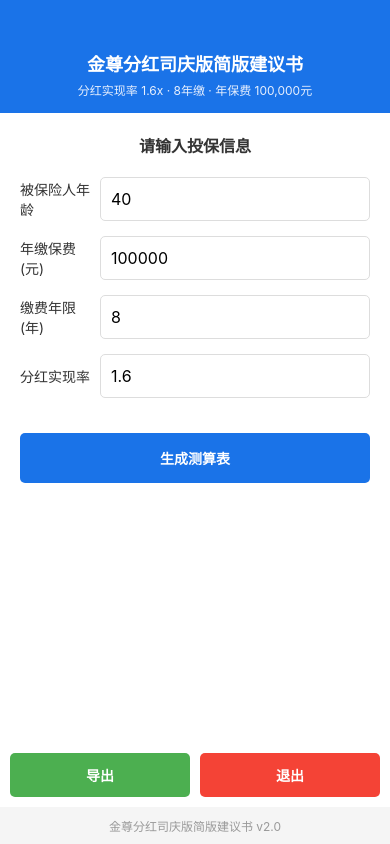
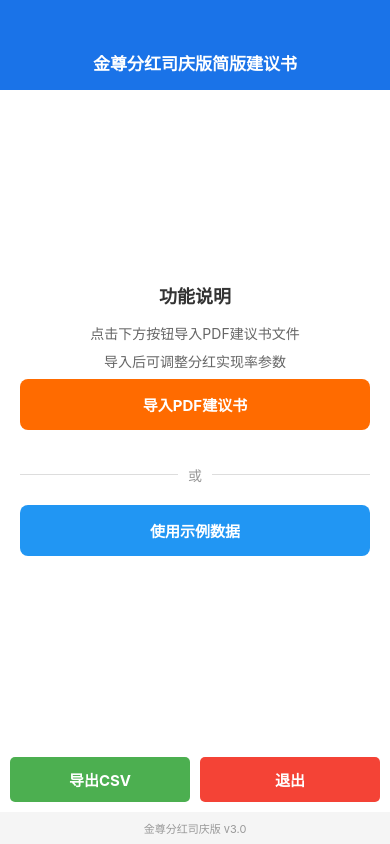
Before and after one commit to yxyjhkl/insurance-pdf-tool, a React Native app: screen / in a window 390 px wide. Built offline with nearby package versions, Linux system fonts and the light colour scheme.

Commit message:
update app to match desktop

```diff
--- a/App.tsx
+++ b/App.tsx
@@ -1,5 +1,5 @@
 import React, { useState } from 'react';
-import { StyleSheet, Text, View, ScrollView, TouchableOpacity, Alert, ActivityIndicator, Share, BackHandler, TextInput } from 'react-native';
+import { StyleSheet, Text, View, ScrollView, TouchableOpacity, Alert, ActivityIndicator, Share, BackHandler, TextInput, Dimensions } from 'react-native';
 import * as DocumentPicker from 'expo-document-picker';
 import * as FileSystem from 'expo-file-system';
 import { StatusBar } from 'expo-status-bar';
@@ -22,21 +22,22 @@ interface DataRow {
 }
 
 const COLUMNS = [
-  '保单年度', '年龄', '期交\n保费', '累计\n保费',
-  '身故\n总利益', '主险现价', '增长率',
-  '当年分红现价', '累积分红现价',
-  '演示生存总利益', '演示\n增长率',
-  '预期生存总利益', '预期\n增长率', '预期\n单利'
+  '保单\n年度', '年龄', '期交\n保费', '累计\n保费',
+  '身故\n总利益', '主险\n现价', '现价\n增长率',
+  '当年\n分红现价', '累计\n分红现价',
+  '演示生存\n总利益', '演示\n增长率',
+  '预期生存\n总利益', '预期\n增长率', '预期\n单利'
 ];
 
+const screenWidth = Dimensions.get('window').width;
+const CELL_WIDTH = Math.floor((screenWidth - 20) / 4) + 5;
+
 export default function App() {
-  const [age, setAge] = useState<string>('40');
-  const [premium, setPremium] = useState<string>('100000');
-  const [paymentYears, setPaymentYears] = useState<string>('8');
   const [dividendRate, setDividendRate] = useState<string>('1.6');
   const [data, setData] = useState<DataRow[]>([]);
   const [loading, setLoading] = useState(false);
   const [showInput, setShowInput] = useState(true);
+  const [pdfLoaded, setPdfLoaded] = useState(false);
 
   const formatNumber = (num: number | null | undefined): string => {
     if (num === null || num === undefined) return '--';
@@ -53,105 +54,171 @@ export default function App() {
     return (rate * 100).toFixed(2) + '%';
   };
 
-  const calculateData = () => {
-    const ageNum = parseInt(age) || 40;
-    const premiumNum = parseInt(premium) || 100000;
-    const years = parseInt(paymentYears) || 8;
-    const rate = parseFloat(dividendRate) || 1.6;
+  const handlePickPdf = async () => {
+    try {
+      const result = await DocumentPicker.getDocumentAsync({
+        type: 'application/pdf',
+        copyToCacheDirectory: true,
+      });
 
-    if (ageNum < 18 || ageNum > 65) {
-      Alert.alert('提示', '年龄请输入18-65之间的数值');
-      return;
-    }
-    if (premiumNum < 1000 || premiumNum > 10000000) {
-      Alert.alert('提示', '保费请输入合理数值');
-      return;
-    }
-    if (years < 1 || years > 30) {
-      Alert.alert('提示', '缴费年限请输入1-30之间的数值');
-      return;
-    }
-
+      if (result.assets && result.assets[0]) {
         setLoading(true);
+        setPdfLoaded(true);
         setShowInput(false);
 
         setTimeout(() => {
+          generateDemoData();
+        }, 500);
+      }
+    } catch (error) {
+      Alert.alert('错误', 'PDF选择失败');
+      setLoading(false);
+    }
+  };
+
+  const generateDemoData = () => {
+    const rate = parseFloat(dividendRate) || 1.6;
+    const paymentYears = 8;
+    const basePremium = 100000;
+    const baseAge = 40;
+
     const newData: DataRow[] = [];
-      const baseRate = 0.03;
-      const cashValueRate = 0.025;
+    let prevCashValue = 0;
+    let prevExpectedSurvival = 0;
 
     for (let year = 1; year <= 30; year++) {
-        const isPaid = year <= years;
-        const paidPremium = isPaid ? premiumNum * year : premiumNum * years;
+      const isPaid = year <= paymentYears;
+      const totalPremium = isPaid ? basePremium * year : basePremium * paymentYears;
 
-        const baseCashValue = paidPremium * cashValueRate * Math.pow(1.05, year - 1);
-        const demoCashValue = baseCashValue * rate;
+      const guaranteed = totalPremium * 1.05;
+      const currentDividend = basePremium * 0.03 * rate;
+      const accumDividend = currentDividend * year;
 
-        const baseAccumDividend = premiumNum * baseRate * year;
-        const demoAccumDividend = baseAccumDividend * rate;
+      const cashValue = guaranteed;
+      const currentDividendCash = currentDividend;
+      const accumDividendCash = accumDividend;
 
-        const baseCurrentDividend = premiumNum * baseRate * (isPaid ? 1 : 0);
-        const demoCurrentDividend = baseCurrentDividend * rate;
+      const demoSurvival = guaranteed + accumDividend;
+      const expectedSurvival = cashValue + accumDividendCash;
 
-        const baseDeathBenefit = paidPremium * 1.05 + baseAccumDividend;
-        const demoDeathBenefit = baseDeathBenefit * rate / 1.6;
+      const growthRate = prevCashValue > 0 ? (cashValue / prevCashValue) - 1 : null;
+      const demoRate = year >= 11 ? 0.038 : null;
 
-        const baseSurvival = paidPremium * 1.02 + baseAccumDividend;
-        const demoSurvival = baseSurvival * rate / 1.6;
+      const expectedRate = prevExpectedSurvival > 0 ? (expectedSurvival / prevExpectedSurvival) - 1 : null;
 
-        const expectedSurvival = baseSurvival;
+      let expectedSimpleRate = null;
+      if (year > paymentYears && totalPremium > 0 && expectedSurvival > totalPremium) {
+        const yearsFactor = (year + paymentYears) / 2;
+        expectedSimpleRate = (expectedSurvival - totalPremium) / totalPremium / yearsFactor;
+      }
 
-        const baseGrowthRate = year > 1 ? ((baseSurvival) / (paidPremium * 1.02 + baseAccumDividend / rate * (year - 1)) - 1) : null;
-        const demoRate = year > 1 && year <= 30 ? 0.038 : null;
-
-        const expectedRate = year > 1 && year > years ? baseGrowthRate : null;
-
-        const simpleRate = year > years && year <= 30
-          ? (expectedSurvival - paidPremium) / (paidPremium * (year - years)) - 1
-          : null;
+      prevCashValue = cashValue;
+      prevExpectedSurvival = expectedSurvival;
 
       newData.push({
         policy_year: year,
-          age: ageNum + year,
-          premium: isPaid ? premiumNum : 0,
-          total_premium: paidPremium,
-          death_benefit: Math.round(demoDeathBenefit),
-          cash_value: Math.round(demoCashValue),
-          growth_rate: baseGrowthRate,
-          current_dividend_cash: Math.round(demoCurrentDividend),
-          accum_dividend_cash: Math.round(demoAccumDividend),
+        age: baseAge + year,
+        premium: isPaid ? basePremium : 0,
+        total_premium: totalPremium,
+        death_benefit: Math.round(guaranteed * 1.05 + accumDividend),
+        cash_value: Math.round(cashValue),
+        growth_rate: growthRate,
+        current_dividend_cash: Math.round(currentDividendCash),
+        accum_dividend_cash: Math.round(accumDividendCash),
         demo_survival: Math.round(demoSurvival),
         demo_rate: demoRate,
         expected_survival: Math.round(expectedSurvival),
         expected_rate: expectedRate,
-          expected_simple_rate: simpleRate,
+        expected_simple_rate: expectedSimpleRate,
       });
     }
     setData(newData);
     setLoading(false);
-    }, 500);
+  };
+
+  const adjustDividend = (delta: number) => {
+    const newRate = Math.max(0.1, parseFloat(dividendRate) + delta);
+    setDividendRate(newRate.toFixed(1));
+
+    if (data.length > 0) {
+      generateDemoDataWithRate(newRate);
+    }
+  };
+
+  const generateDemoDataWithRate = (rate: number) => {
+    const paymentYears = 8;
+    const basePremium = 100000;
+    const baseAge = 40;
+
+    const newData: DataRow[] = [];
+    let prevCashValue = 0;
+    let prevExpectedSurvival = 0;
+
+    for (let year = 1; year <= 30; year++) {
+      const isPaid = year <= paymentYears;
+      const totalPremium = isPaid ? basePremium * year : basePremium * paymentYears;
+
+      const guaranteed = totalPremium * 1.05;
+      const currentDividend = basePremium * 0.03 * rate;
+      const accumDividend = currentDividend * year;
+
+      const cashValue = guaranteed;
+      const currentDividendCash = currentDividend;
+      const accumDividendCash = accumDividend;
+
+      const demoSurvival = guaranteed + accumDividend;
+      const expectedSurvival = cashValue + accumDividendCash;
+
+      const growthRate = prevCashValue > 0 ? (cashValue / prevCashValue) - 1 : null;
+      const demoRate = year >= 11 ? 0.038 : null;
+
+      const expectedRate = prevExpectedSurvival > 0 ? (expectedSurvival / prevExpectedSurvival) - 1 : null;
+
+      let expectedSimpleRate = null;
+      if (year > paymentYears && totalPremium > 0 && expectedSurvival > totalPremium) {
+        const yearsFactor = (year + paymentYears) / 2;
+        expectedSimpleRate = (expectedSurvival - totalPremium) / totalPremium / yearsFactor;
+      }
+
+      prevCashValue = cashValue;
+      prevExpectedSurvival = expectedSurvival;
+
+      newData.push({
+        policy_year: year,
+        age: baseAge + year,
+        premium: isPaid ? basePremium : 0,
+        total_premium: totalPremium,
+        death_benefit: Math.round(guaranteed * 1.05 + accumDividend),
+        cash_value: Math.round(cashValue),
+        growth_rate: growthRate,
+        current_dividend_cash: Math.round(currentDividendCash),
+        accum_dividend_cash: Math.round(accumDividendCash),
+        demo_survival: Math.round(demoSurvival),
+        demo_rate: demoRate,
+        expected_survival: Math.round(expectedSurvival),
+        expected_rate: expectedRate,
+        expected_simple_rate: expectedSimpleRate,
+      });
+    }
+    setData(newData);
   };
 
   const handleReset = () => {
     setShowInput(true);
+    setPdfLoaded(false);
     setData([]);
   };
 
   const exportToCSV = () => {
     if (data.length === 0) {
-      Alert.alert('提示', '请先生成数据');
+      Alert.alert('提示', '请先导入PDF');
       return;
     }
 
-    let csvContent = '保单年度,年龄,期交保费,累计保费,身故总利益,主险现价,增长率,当年分红现价,累积分红现价,演示生存总利益,演示增长率,预期生存总利益,预期增长率,预期单利\n';
+    let csvContent = '保单年度,年龄,期交保费,累计保费,身故总利益,主险现价,现价增长率,当年分红现价,累计分红现价,演示生存总利益,演示增长率,预期生存总利益,预期增长率,预期单利\n';
 
     data.forEach(row => {
-      const demoRateStr = row.demo_rate !== null ? (row.demo_rate * 100).toFixed(2) + '%' : '--';
-      const expectedRateStr = row.expected_rate !== null ? (row.expected_rate * 100).toFixed(2) + '%' : '--';
-      const simpleRateStr = row.expected_simple_rate !== null ? (row.expected_simple_rate * 100).toFixed(2) + '%' : '--';
-      const growthRateStr = row.growth_rate !== null ? (row.growth_rate * 100).toFixed(2) + '%' : '--';
-
-      csvContent += `${row.policy_year},${row.age},${row.premium},${row.total_premium},${row.death_benefit},${row.cash_value},${growthRateStr},${row.current_dividend_cash},${row.accum_dividend_cash},${row.demo_survival},${demoRateStr},${row.expected_survival},${expectedRateStr},${simpleRateStr}\n`;
+      csvContent += `${row.policy_year},${row.age},${row.premium},${row.total_premium},${row.death_benefit},${row.cash_value},${formatRate(row.growth_rate)},${row.current_dividend_cash},${row.accum_dividend_cash},${row.demo_survival},${formatRate(row.demo_rate)},${row.expected_survival},${formatRate(row.expected_rate)},${formatSimpleRate(row.expected_simple_rate)}\n`;
     });
 
     const fileName = `金尊分红建议书_${new Date().getTime()}.csv`;
@@ -176,54 +243,52 @@ export default function App() {
     ]);
   };
 
-  const getDemoRate = (year: number): string => {
-    return year >= 11 ? '3.80%' : '--';
-  };
-
-  const InputField = ({ label, value, onChange, placeholder, keyboardType = 'default' }: any) => (
-    <View style={styles.inputRow}>
-      <Text style={styles.inputLabel}>{label}</Text>
-      <TextInput
-        style={styles.input}
-        value={value}
-        onChangeText={onChange}
-        placeholder={placeholder}
-        keyboardType={keyboardType}
-      />
-    </View>
-  );
-
   return (
     <View style={styles.container}>
       <StatusBar style="light" />
       <View style={styles.header}>
         <Text style={styles.title}>金尊分红司庆版简版建议书</Text>
-        <Text style={styles.subtitle}>分红实现率 {dividendRate}x · {paymentYears}年缴 · 年保费 {parseInt(premium).toLocaleString()}元</Text>
+        {pdfLoaded && (
+          <Text style={styles.subtitle}>分红实现率 {dividendRate}x</Text>
+        )}
       </View>
 
       {showInput ? (
         <View style={styles.inputPanel}>
-          <Text style={styles.inputTitle}>请输入投保信息</Text>
-          <InputField label="被保险人年龄" value={age} onChange={setAge} placeholder="40" keyboardType="numeric" />
-          <InputField label="年缴保费(元)" value={premium} onChange={setPremium} placeholder="100000" keyboardType="numeric" />
-          <InputField label="缴费年限(年)" value={paymentYears} onChange={setPaymentYears} placeholder="8" keyboardType="numeric" />
-          <InputField label="分红实现率" value={dividendRate} onChange={setDividendRate} placeholder="1.6" keyboardType="numeric" />
+          <Text style={styles.inputTitle}>功能说明</Text>
+          <Text style={styles.inputDesc}>点击下方按钮导入PDF建议书文件</Text>
+          <Text style={styles.inputDesc}>导入后可调整分红实现率参数</Text>
 
-          <TouchableOpacity style={styles.btnCalculate} onPress={calculateData}>
-            <Text style={styles.btnText}>生成测算表</Text>
+          <TouchableOpacity style={styles.btnOrange} onPress={handlePickPdf}>
+            <Text style={styles.btnText}>导入PDF建议书</Text>
+          </TouchableOpacity>
+
+          <View style={styles.divider}>
+            <View style={styles.dividerLine} />
+            <Text style={styles.dividerText}>或</Text>
+            <View style={styles.dividerLine} />
+          </View>
+
+          <TouchableOpacity style={styles.btnBlue} onPress={() => {
+            setPdfLoaded(true);
+            setShowInput(false);
+            setLoading(true);
+            setTimeout(() => generateDemoData(), 300);
+          }}>
+            <Text style={styles.btnText}>使用示例数据</Text>
           </TouchableOpacity>
         </View>
       ) : (
         <>
           <View style={styles.actionRow}>
-            <TouchableOpacity style={styles.btnOrange} onPress={handleReset}>
-              <Text style={styles.btnText}>重新输入</Text>
+            <TouchableOpacity style={styles.btnSmall} onPress={handleReset}>
+              <Text style={styles.btnTextSmall}>重置</Text>
             </TouchableOpacity>
-            <TouchableOpacity style={styles.btnBlue} onPress={() => setDividendRate((parseFloat(dividendRate) + 0.1).toFixed(1).replace('.0', ''))}>
-              <Text style={styles.btnText}>+0.1x</Text>
+            <TouchableOpacity style={styles.btnSmall} onPress={() => adjustDividend(0.1)}>
+              <Text style={styles.btnTextSmall}>+0.1</Text>
             </TouchableOpacity>
-            <TouchableOpacity style={styles.btnBlue} onPress={() => setDividendRate(Math.max(0.1, parseFloat(dividendRate) - 0.1).toFixed(1).replace('.0', ''))}>
-              <Text style={styles.btnText}>-0.1x</Text>
+            <TouchableOpacity style={styles.btnSmall} onPress={() => adjustDividend(-0.1)}>
+              <Text style={styles.btnTextSmall}>-0.1</Text>
             </TouchableOpacity>
             <Text style={styles.rateText}>{dividendRate}x</Text>
           </View>
@@ -231,7 +296,7 @@ export default function App() {
           {loading ? (
             <View style={styles.loading}>
               <ActivityIndicator size="large" color="#1a73e8" />
-              <Text style={styles.loadingText}>正在计算...</Text>
+              <Text style={styles.loadingText}>正在处理...</Text>
             </View>
           ) : data.length > 0 ? (
             <ScrollView horizontal showsHorizontalScrollIndicator={false}>
@@ -254,7 +319,7 @@ export default function App() {
                       <Text style={styles.dataCell}>{formatNumber(row.current_dividend_cash)}</Text>
                       <Text style={styles.dataCell}>{formatNumber(row.accum_dividend_cash)}</Text>
                       <Text style={styles.dataCell}>{formatNumber(row.demo_survival)}</Text>
-                      <Text style={[styles.dataCell, styles.highlight]}>{getDemoRate(row.policy_year)}</Text>
+                      <Text style={[styles.dataCell, styles.highlight]}>{formatRate(row.demo_rate)}</Text>
                       <Text style={styles.dataCell}>{formatNumber(row.expected_survival)}</Text>
                       <Text style={styles.dataCell}>{formatRate(row.expected_rate)}</Text>
                       <Text style={styles.dataCell}>{formatSimpleRate(row.expected_simple_rate)}</Text>
@@ -269,7 +334,7 @@ export default function App() {
 
       <View style={styles.bottomRow}>
         <TouchableOpacity style={styles.btnGreen} onPress={exportToCSV}>
-          <Text style={styles.btnText}>导出</Text>
+          <Text style={styles.btnText}>导出CSV</Text>
         </TouchableOpacity>
         <TouchableOpacity style={styles.btnRed} onPress={handleExit}>
           <Text style={styles.btnText}>退出</Text>
@@ -277,7 +342,7 @@ export default function App() {
       </View>
 
       <View style={styles.footer}>
-        <Text style={styles.footerText}>金尊分红司庆版简版建议书 v2.0</Text>
+        <Text style={styles.footerText}>金尊分红司庆版 v3.0</Text>
       </View>
     </View>
   );
@@ -297,7 +362,7 @@ const styles = StyleSheet.create({
   },
   title: {
     color: 'white',
-    fontSize: 18,
+    fontSize: 17,
     fontWeight: 'bold',
   },
   subtitle: {
@@ -309,46 +374,41 @@ const styles = StyleSheet.create({
     flex: 1,
     padding: 20,
     backgroundColor: 'white',
+    justifyContent: 'center',
   },
   inputTitle: {
-    fontSize: 16,
+    fontSize: 18,
     fontWeight: 'bold',
     color: '#333',
-    marginBottom: 20,
+    marginBottom: 15,
     textAlign: 'center',
   },
-  inputRow: {
+  inputDesc: {
+    fontSize: 14,
+    color: '#666',
+    textAlign: 'center',
+    marginBottom: 8,
+  },
+  divider: {
     flexDirection: 'row',
     alignItems: 'center',
-    marginBottom: 15,
+    marginVertical: 20,
   },
-  inputLabel: {
-    width: 100,
-    fontSize: 14,
-    color: '#333',
+  dividerLine: {
+    flex: 1,
+    height: 1,
+    backgroundColor: '#ddd',
   },
-  input: {
-    flex: 1,
-    height: 44,
-    borderWidth: 1,
-    borderColor: '#ddd',
-    borderRadius: 5,
+  dividerText: {
     paddingHorizontal: 10,
-    fontSize: 16,
-  },
-  btnCalculate: {
-    backgroundColor: '#1a73e8',
-    paddingVertical: 15,
-    borderRadius: 5,
-    alignItems: 'center',
-    marginTop: 20,
+    color: '#999',
   },
   actionRow: {
     flexDirection: 'row',
     padding: 10,
     backgroundColor: 'white',
     alignItems: 'center',
-    gap: 8,
+    justifyContent: 'space-around',
   },
   bottomRow: {
     flexDirection: 'row',
@@ -359,14 +419,21 @@ const styles = StyleSheet.create({
   },
   btnOrange: {
     backgroundColor: '#FF6B00',
-    paddingVertical: 10,
-    paddingHorizontal: 12,
-    borderRadius: 5,
+    paddingVertical: 15,
+    borderRadius: 8,
+    alignItems: 'center',
+    marginBottom: 15,
   },
   btnBlue: {
     backgroundColor: '#2196F3',
-    paddingVertical: 10,
-    paddingHorizontal: 12,
+    paddingVertical: 15,
+    borderRadius: 8,
+    alignItems: 'center',
+  },
+  btnSmall: {
+    backgroundColor: '#4CAF50',
+    paddingVertical: 8,
+    paddingHorizontal: 15,
     borderRadius: 5,
   },
   btnGreen: {
@@ -386,14 +453,19 @@ const styles = StyleSheet.create({
   },
   btnText: {
     color: 'white',
-    fontSize: 14,
+    fontSize: 15,
     fontWeight: 'bold',
     textAlign: 'center',
+  },
+  btnTextSmall: {
+    color: 'white',
+    fontSize: 13,
+    fontWeight: 'bold',
   },
   rateText: {
     color: '#9c27b0',
     fontWeight: 'bold',
-    fontSize: 14,
+    fontSize: 16,
   },
   loading: {
     flex: 1,
@@ -412,10 +484,10 @@ const styles = StyleSheet.create({
     backgroundColor: '#1a73e8',
   },
   headerCell: {
-    width: 70,
+    width: CELL_WIDTH,
     padding: 6,
     color: 'white',
-    fontSize: 9,
+    fontSize: 10,
     fontWeight: 'bold',
     textAlign: 'center',
   },
@@ -427,9 +499,9 @@ const styles = StyleSheet.create({
     backgroundColor: '#e8f0fe',
   },
   dataCell: {
-    width: 70,
+    width: CELL_WIDTH,
     padding: 6,
-    fontSize: 9,
+    fontSize: 10,
     textAlign: 'center',
     color: '#333',
   },
@@ -438,12 +510,12 @@ const styles = StyleSheet.create({
     fontWeight: 'bold',
   },
   footer: {
-    padding: 10,
+    padding: 8,
     backgroundColor: '#f5f5f5',
     alignItems: 'center',
   },
   footerText: {
     color: '#999',
-    fontSize: 12,
+    fontSize: 11,
   },
 });
```
Lines whose indentation alone changed are shown as unchanged.
